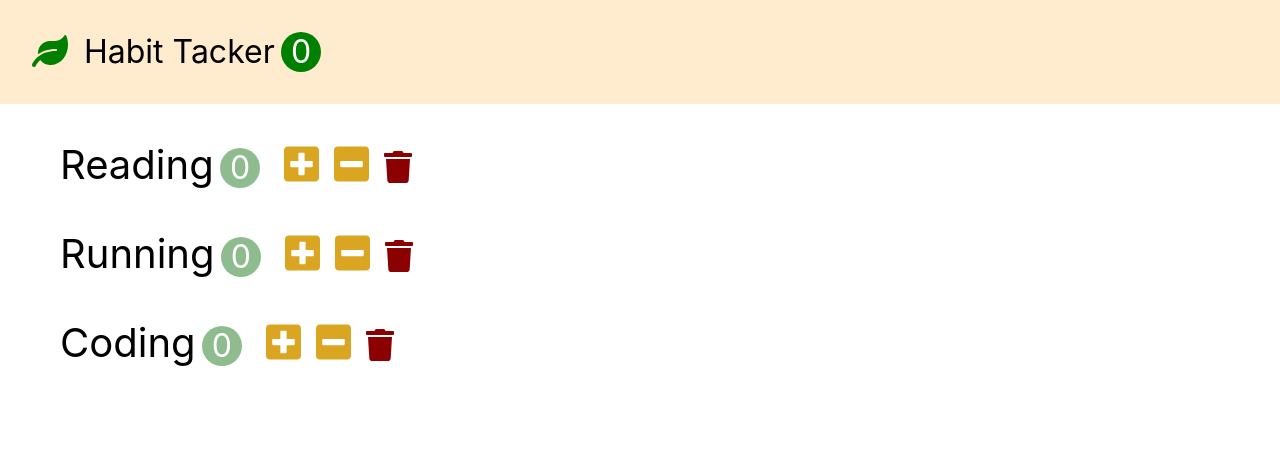
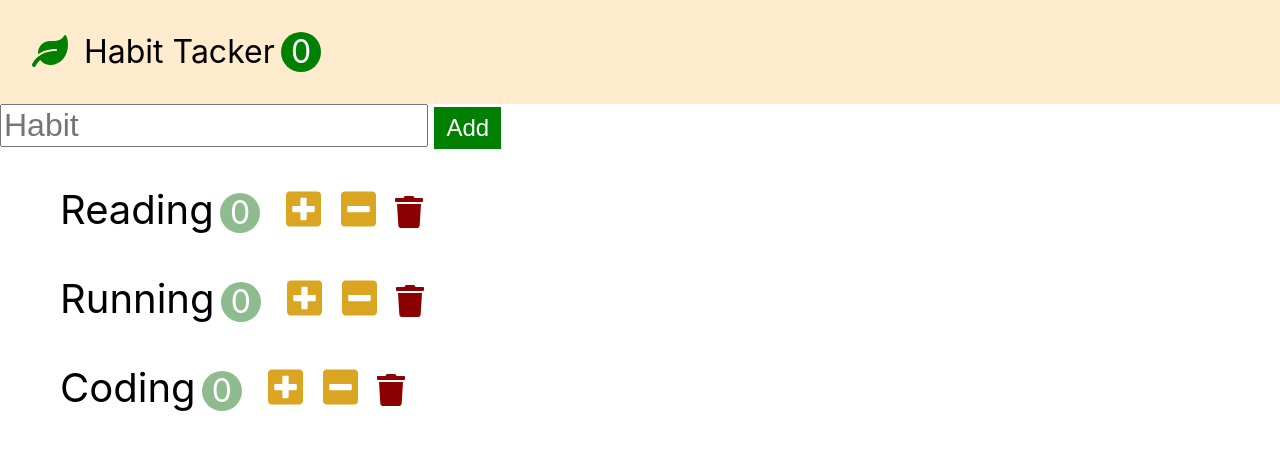
Before and after one commit to Moonseonhyeon/react-project-basic, a React (Create React App) app: page / in a window 1280 px wide. Shown: the top 450 px of the page. Built offline with nearby package versions, Linux system fonts and the light colour scheme.

Commit message:
add habit 완성

```diff
--- a/src/app.css
+++ b/src/app.css
@@ -1,8 +1,13 @@
+* {
+  box-sizing: border-box;
+}
+
 button {
   outline: none;
   border: 0;
   cursor: pointer;
 }
+
 .navbar {
   font-size: 2rem;
   padding: 1em;
@@ -19,7 +24,7 @@ button {
   text-align: center;
   font-size: 2rem;
   width: 2.5rem;
-  height: 2.5re;
+  height: 2.5rem;
   line-height: 2.5rem;
   margin-left: 0.2em;
   background-color: green;
@@ -27,11 +32,33 @@ button {
   border-radius: 50%;
 }
 
+.habits {
+  padding: 0.5em;
+  padding-top: 2em;
+}
+
+.add-input {
+  font-size: 2rem;
+}
+
+.add-input {
+  margin-right: 0.2em;
+}
+
+.add-button {
+  height: 100%;
+  font-size: 1.5rem;
+  padding: 0.3em 0.5em;
+  background-color: green;
+  color: white;
+}
+
 .habit {
   font-size: 2.5rem;
   padding: 0.5em;
   list-style: none;
 }
+
 .habit-count {
   display: inline-block;
   text-align: center;
@@ -48,9 +75,10 @@ button {
 
 .habit-button {
   font-size: 2.5rem;
-  margin: 0 0.1rem;
+  margin: 0 0.1em;
   background-color: transparent;
 }
+
 .habit-button:hover {
   opacity: 0.8;
 }
--- a/src/app.jsx
+++ b/src/app.jsx
@@ -37,42 +37,18 @@ handleDelete = habit => {
    this.setState({habits});
 };
 
-/* sumOfCount = () => {
-  const habits = [...this.state.habits];
-  let sum = this.state.sum;
-    for(var i = 0; i < habits.length; i++){
-      const count = habits[i].count;
-      sum = sum + count;
-    }
-    this.setState({sum});
-    console.log(sum);
-}; */
-
-/* addList = name => {
-  const habits = [...this.state.habits];
-  console.log({id: 4, name: name, count: 0});
-  habits.concat({id: 4, name: name, count: 0});
+handleAdd = name => {
+  const habits = [...this.state.habits,{id: Date.now(), name: name, count: 0}];
   this.setState({habits});
-
-};
-
-handleChange = (e) => {
-  this.setState({
-    [e.target.name]: e.target.value
-  })
-}; */
-
+}
 
   render() {
     return <>
       <Nav
         totalCount={this.state.habits.filter(item => item.count > 0).length} />
-      {/* <Add
-        habits = {this.state.habits}
-        onAddList={this.addList}
-        onChange={this.handleChange}/>  */}
       <Habits
         habits = {this.state.habits}
+        onAdd={this.handleAdd}
         onIncrement={this.handleIncrement}
         onDecrement={this.handleDecrement}
         onDelete={this.handleDelete}
--- a/src/components/add.jsx
+++ b/src/components/add.jsx
@@ -1,30 +1,38 @@
 import React, { Component } from 'react';
 
 class Add extends Component {
-add = () => {
-    const name = document.getElementById('addHabit').value;
-    console.log(name);
-    this.props.onAddList(name);
+handleChange = (e) => {
+    this.props.onChange(e);
 };
 
-handleChange = (e) => {
-    this.props.onChange(e);
+formRef = React.createRef();
+inputRef = React.createRef();
+/* 이렇게 맴버변수를 createRef()로 정의하면 Ref라는 오브젝트가 생김.
+돔에 직접 접근하지않고 우리가 원하는 해당하는 컴포포넌트에 ref에 값으로 연결해주면 됩니다.*/
 
-};
+
+onSubmit = event => {
+
+    console.log(this.inputRef.current.value);
+
+    /*submit이 발샐하게 되면 페이지가 리프레시가 되거나 다른 페이지로 가는 걸 예상하고 있어요.
+    그래서 preventDefault()라는 브라우저의 기본 기능을 취소를 해 줍니다.
+    그럼 더이상 리프레시가 일어나지 않는 것을 볼 수가 있어요. */
+    event.preventDefault();
+
+    const name = this.inputRef.current.value;
+    name && this.props.onAdd(name);
+    console.log('submit!');
+    /*Add버튼 누르고 나면 input 값이 초기화되도록 하기*/
+    //this.inputRef.current.value = '';
+    this.formRef.current.reset();
+}
 
     render() {
         return (
-          /*   <form>
-                <input type="text" id="addHabit"></input>
-                <button onClick="this.add">Add</button>
-            </form> */
-
-            <form onSubmit={this.add}>
-                <input
-
-                onChange={this.handleChange}
-                />
-                <button type="submit">Add</button>
+            <form ref={this.formRef} className="add-form" onSubmit={this.onSubmit}>
+                <input ref={this.inputRef} type="text" className="add-input" placeholder = "Habit"/>
+                <button className="add-button">Add</button>
             </form>
         );
     }
--- a/src/components/habits.jsx
+++ b/src/components/habits.jsx
@@ -1,4 +1,5 @@
 import React, { Component } from 'react';
+import Add from './add';
 import Habit from './habit';
 
 class Habits extends Component {
@@ -21,8 +22,14 @@ class Habits extends Component {
          this.props.onDelete(this.props.habits[index]);
      }
 
+     handleAdd = name => {
+         this.props.onAdd(name);
+     }
+
     render() {
-        return <ul>
+        return <>
+                <Add onAdd={this.handleAdd}></Add>
+                <ul>
                     {this.props.habits.map(habit => (
                         <Habit
                             key = {habit.id}
@@ -33,6 +40,7 @@ class Habits extends Component {
                         />
                     ))}
                 </ul>
+            </>
     }
 }
 
```
Also changed, not shown: 1 other file (tests, documents, lock files or other folders). Lines whose indentation alone changed are shown as unchanged.
